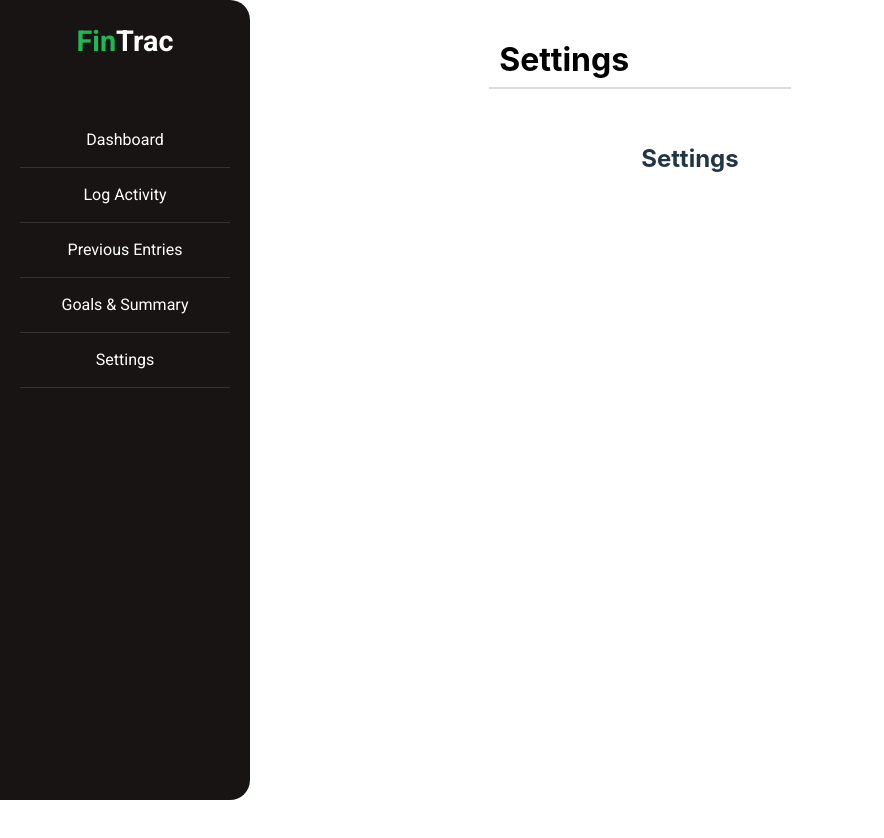
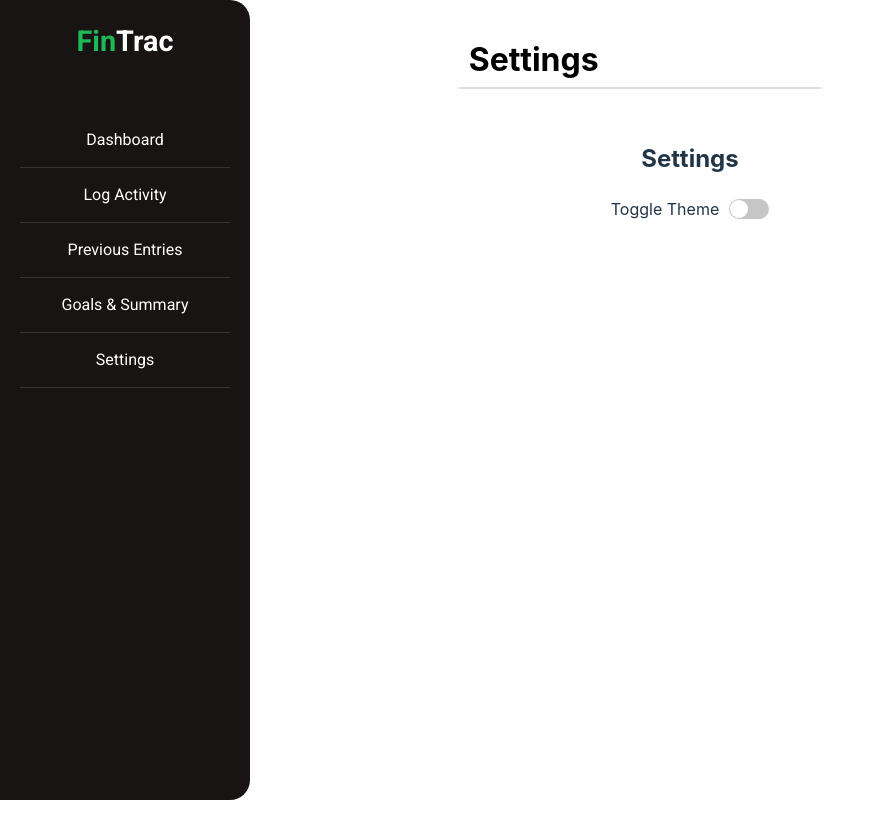
Before and after one commit to vrparte/FinTrac, a Svelte app: page / in a window 1280 px wide. Both pictures are taken after a click on the item "Settings". Shown: the top 838 px of the page, without its empty margins (0-884 px from the left). Built offline with nearby package versions, Linux system fonts and the light colour scheme.

Commit message:
Settings Update

```diff
--- a/src/App.svelte
+++ b/src/App.svelte
@@ -40,7 +40,7 @@
   // Activity log data stored temporarily
   let todayActivities = [
     { type: 'Expense', amount: 100, description: 'Groceries' },
-    { type: 'Investment', amount: 200, description: 'Stock Purchase' }
+    { type: 'Investment', amount: 300, description: 'Stock Purchase' }
   ];
 
   let hasLoggedToday = todayActivities.length > 0;
@@ -90,7 +90,7 @@
       date: "2024-09-20",
       logs: [
         { type: 'Expense', amount: 50, description: 'Lunch' },
-        { type: 'Investment', amount: 200, description: 'Stocks' }
+        { type: 'Investment', amount: 300, description: 'Stocks' }
       ]
     },
     {
@@ -144,7 +144,7 @@
   let userGoals = [
     { activity: 'Expense', target: 1000 },
     { activity: 'Savings', target: 500 },
-    { activity: 'Investment', target: 300 }
+    { activity: 'Investment', target: 500 }
   ];
 
   // Mock data for logs
@@ -154,7 +154,7 @@
     { type: 'Investment', amount: 50, date: '2024-09-22' }
   ];
 
-  let availableActivities = ['Expense', 'Savings', 'Investment', 'Yoga', 'Water Intake'];
+  let availableActivities = ['Expense', 'Savings', 'Investment'];
   let selectedActivities = ['Expense', 'Savings', 'Investment']; // Initially selected
 
   let showSuccessMessage = false; // To show success message upon saving goals/customization
@@ -201,6 +201,18 @@
     }, 3000);
   }
 
+  let isDarkTheme = false; // Default is light theme
+
+  function toggleTheme() {
+    if (isDarkTheme) {
+      document.documentElement.setAttribute('data-theme', 'dark');
+    } else {
+      document.documentElement.setAttribute('data-theme', 'light');
+    }
+  }
+
+  // Watch for changes in isDarkTheme and apply the theme
+  $: toggleTheme();
 </script>
 
 <!-- Header -->
@@ -228,6 +240,7 @@
   {#if currentPage === 'dashboard'}
   <!-- Dashboard Content -->
   <div class="dashboard-grid">
+    <!-- User Overview Tile -->
     <div class="tile">
       <i class="fas fa-user"></i>
       <h3>User Overview</h3>
@@ -236,6 +249,7 @@
       <p>Days Active: {daysActive}</p>
     </div>
 
+    <!-- Date/Time Tile -->
     <div class="tile">
       <i class="fas fa-clock"></i>
       <h3>Current Date & Time</h3>
@@ -243,6 +257,7 @@
       <p>Time: {formattedTime}</p>
     </div>
 
+    <!-- Today's Activities Tile -->
     <div class="tile">
       <i class="fas fa-tasks"></i>
       <h3>Today's Activities</h3>
@@ -252,6 +267,16 @@
       {#if hasLoggedToday}
         <p class="completed">You've completed your logging for today! <i class="fas fa-check-circle"></i></p>
       {/if}
+    </div>
+
+    <!-- Goals & Summary Preview Tile -->
+    <div class="tile">
+      <i class="fas fa-chart-line"></i>
+      <h3>Goals Overview</h3>
+      {#each userGoals as goal}
+        <p><strong>{goal.activity}</strong>: {calculateGoalProgress(goal)}% complete</p>
+      {/each}
+      <button class="btn-goals" on:click={() => navigate('summary')}>View Full Summary</button>
     </div>
   </div>
   {/if}
@@ -411,6 +436,12 @@
   <!-- Settings Page -->
   <section>
     <h2>Settings</h2>
+
+    <!-- Theme Toggle -->
+    <div class="theme-toggle">
+      <label for="themeSwitch">Toggle Theme</label>
+      <input type="checkbox" id="themeSwitch" bind:checked={isDarkTheme} on:change={toggleTheme} />
+    </div>
   </section>
   {/if}
 
@@ -421,6 +452,14 @@
     margin: 0;
     padding: 0;
     box-sizing: border-box;
+  }
+
+  :root {
+    --background-color: #ffffff;
+    --text-color: #000000;
+    --tile-background-color: #f4f4f4;
+    --button-background-color: #1db954;
+    --button-text-color: #ffffff;
   }
 
 
@@ -685,4 +724,60 @@
     margin-top: 20px;
     transition: opacity 0.5s ease;
   }
+
+  /* Dark theme overrides */
+  [data-theme="dark"] {
+    --background-color: #121212;
+    --text-color: #f0f0f0;
+    --tile-background-color: #333333;
+    --button-background-color: #1db954;
+    --button-text-color: #ffffff;
+  }
+
+  /* Apply theme variables */
+  body {
+    background-color: var(--background-color);
+    color: var(--text-color);
+    transition: background-color 0.3s, color 0.3s;
+  }
+
+  .theme-toggle {
+    display: flex;
+    align-items: center;
+    gap: 10px;
+  }
+
+  input[type="checkbox"] {
+    width: 40px;
+    height: 20px;
+    -webkit-appearance: none;
+    appearance: none;
+    background-color: #c6c6c6;
+    border-radius: 10px;
+    position: relative;
+    outline: none;
+    cursor: pointer;
+    transition: background-color 0.3s;
+  }
+
+  input[type="checkbox"]:checked {
+    background-color: #1db954;
+  }
+
+  input[type="checkbox"]:before {
+    content: "";
+    position: absolute;
+    width: 18px;
+    height: 18px;
+    border-radius: 50%;
+    background-color: white;
+    top: 1px;
+    left: 1px;
+    transition: 0.3s;
+  }
+
+  input[type="checkbox"]:checked:before {
+    transform: translateX(20px);
+  }
+
 </style>
```
Lines whose indentation alone changed are shown as unchanged.
